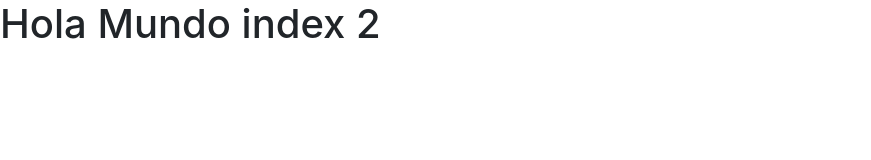
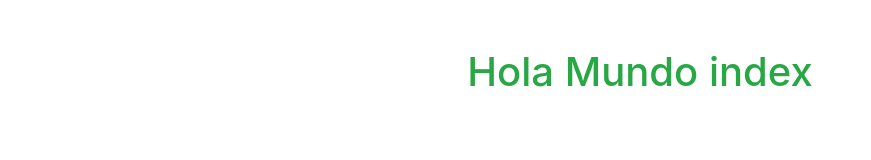
Before and after one commit to KiloByte2k/KiloByte2k.github.io, a plain HTML site: page index.html in a window 1280 px wide. Shown: the whole page, without its empty margins (0-871 px from the left). Drawn offline with nearby package versions, Linux system fonts and the light colour scheme.

Commit message:
segundo commit

```diff
--- a/index.html
+++ b/index.html
@@ -11,7 +11,7 @@
     <title>Hello, world!</title>
   </head>
   <body>
-    <h1>Hola Mundo index 2</h1>
+    <h1 class="text-center text-success pt-5">Hola Mundo index</h1>
 
     <!-- Optional JavaScript -->
     <!-- jQuery first, then Popper.js, then Bootstrap JS -->
```
